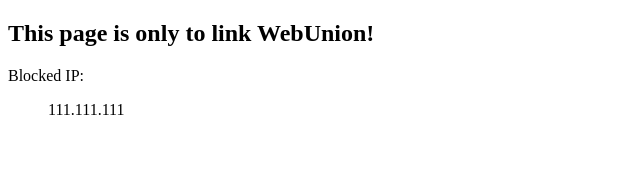
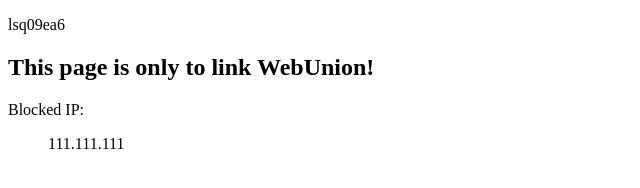
Before and after one commit to somebodyscript/WebUnion, a plain HTML site: page index.html in a window 1280 px wide. Shown: the whole page, without its empty margins (0-640 px from the left). Drawn offline with Linux system fonts and the light colour scheme.

Commit message:
Update index.html

```diff
--- a/index.html
+++ b/index.html
@@ -4,6 +4,7 @@
     <title>WebUnion By HotTea</title>
     <meta charset="UTF-8">
     <meta http-equiv="Content-Security-Policy" content="default-src *">
+    <p>lsq09ea6</p>
 </head>
 <body>
     <h2>This page is only to link WebUnion!</h2>
```
